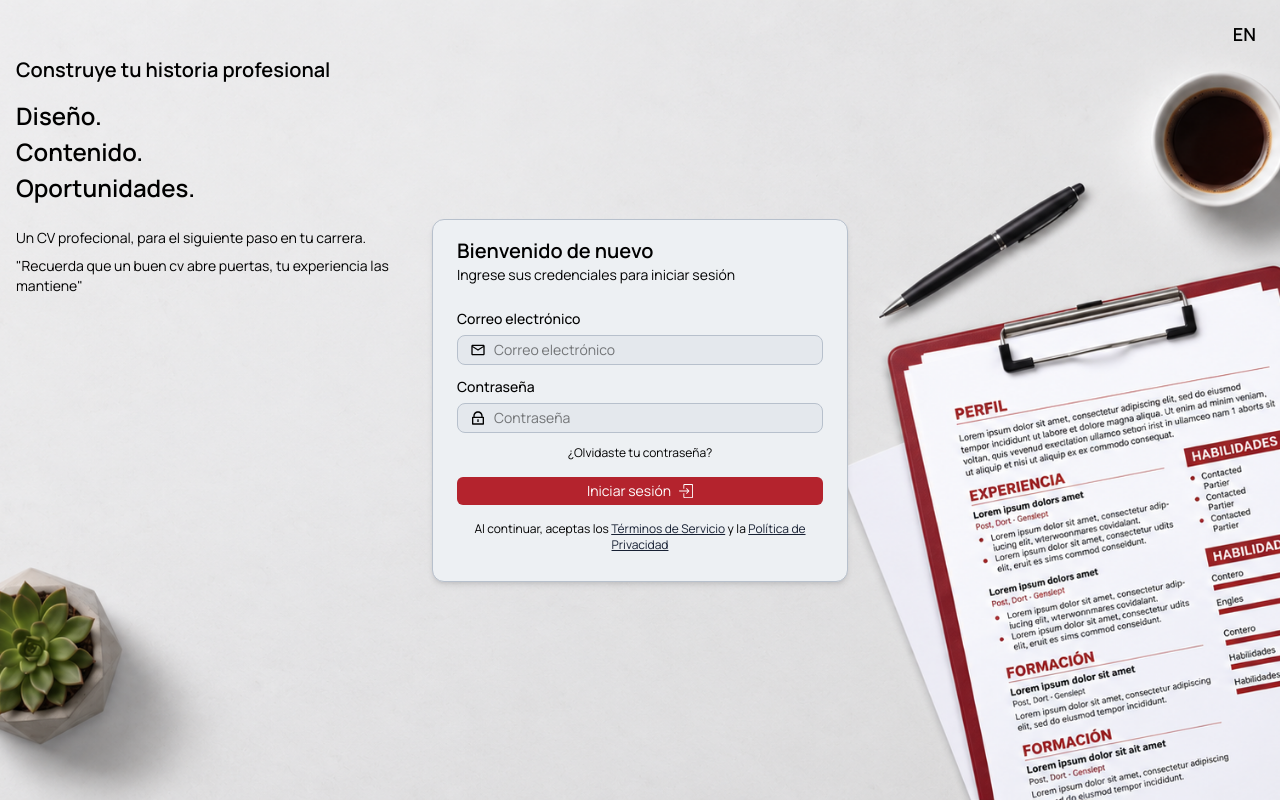
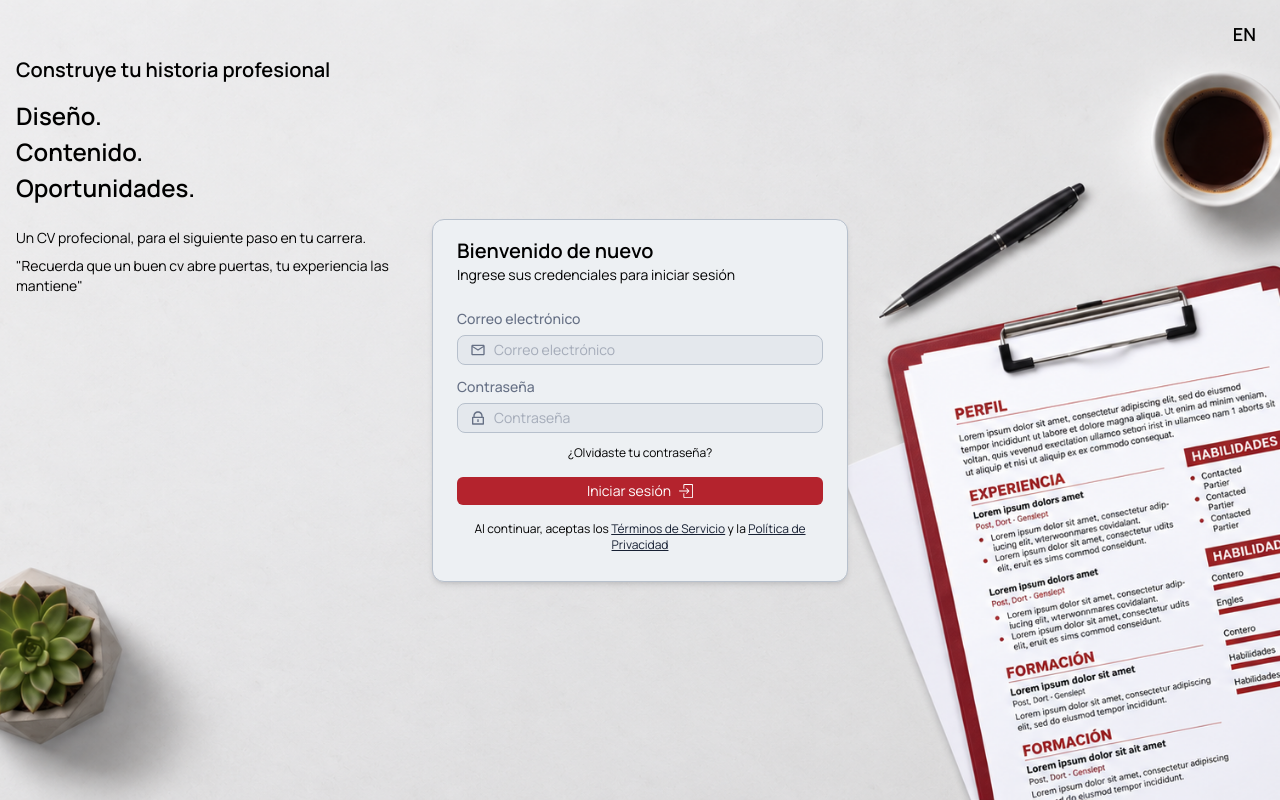
Before and after one commit to cr-gcc/career-stack, a React (Vite) app: page /login in a window 1280 px wide. Built offline with nearby package versions, Linux system fonts and the light colour scheme.

Commit message:
Componentes de ui

```diff
--- a/src/components/ui/InputLabelIcon.tsx
+++ b/src/components/ui/InputLabelIcon.tsx
@@ -10,16 +10,16 @@ export function InputLabelIcon({ label, icon, id, type = "text", className = "",
     return (
         <div className="flex flex-col gap-1.5 w-full">
             {label && (
-                <label htmlFor={id} className="text-sm font-medium text-text-secondary">
+                <label htmlFor={id} className="text-sm font-medium text-ts">
                     {label}
                 </label>
             )}
             <div className="flex items-center gap-2 rounded-lg border border-border bg-surface px-3 py-1 focus-within:border-primary focus-within:ring-1 focus-within:ring-primary transition-colors">
-                {icon && <span className="text-text-secondary flex-shrink-0">{icon}</span>}
+                {icon && <span className="text-ts flex-shrink-0">{icon}</span>}
                 <input
                     id={id}
                     type={type}
-                    className={`bg-transparent outline-none text-text placeholder:text-text-secondary/50 ${className}`}
+                    className={`bg-transparent outline-none text-t placeholder:text-ts/50 ${className}`}
                     {...props}
                 />
             </div>
--- /dev/null
+++ b/src/components/ui/LinkIcon.tsx
@@ -0,0 +1,26 @@
+import { Link } from "react-router-dom"
+interface LinkIconProps {
+    icon?: React.ReactNode;
+    label?: string;
+    className?: string;
+    url?: string;
+}
+export function LinkIcon({
+    icon,
+    label,
+    className,
+    url
+}: LinkIconProps) {
+    const separatore = () => {
+        if (label && icon) return "pr-2"
+        else return ''
+    }
+    return (
+        <Link
+            to={url}
+            className={`flex items-center px-2 py-1 rounded-md transition-colors ${className}`}
+        >
+            <span className={separatore()}>{icon}</span>{label}
+        </Link>
+    )
+}
```
